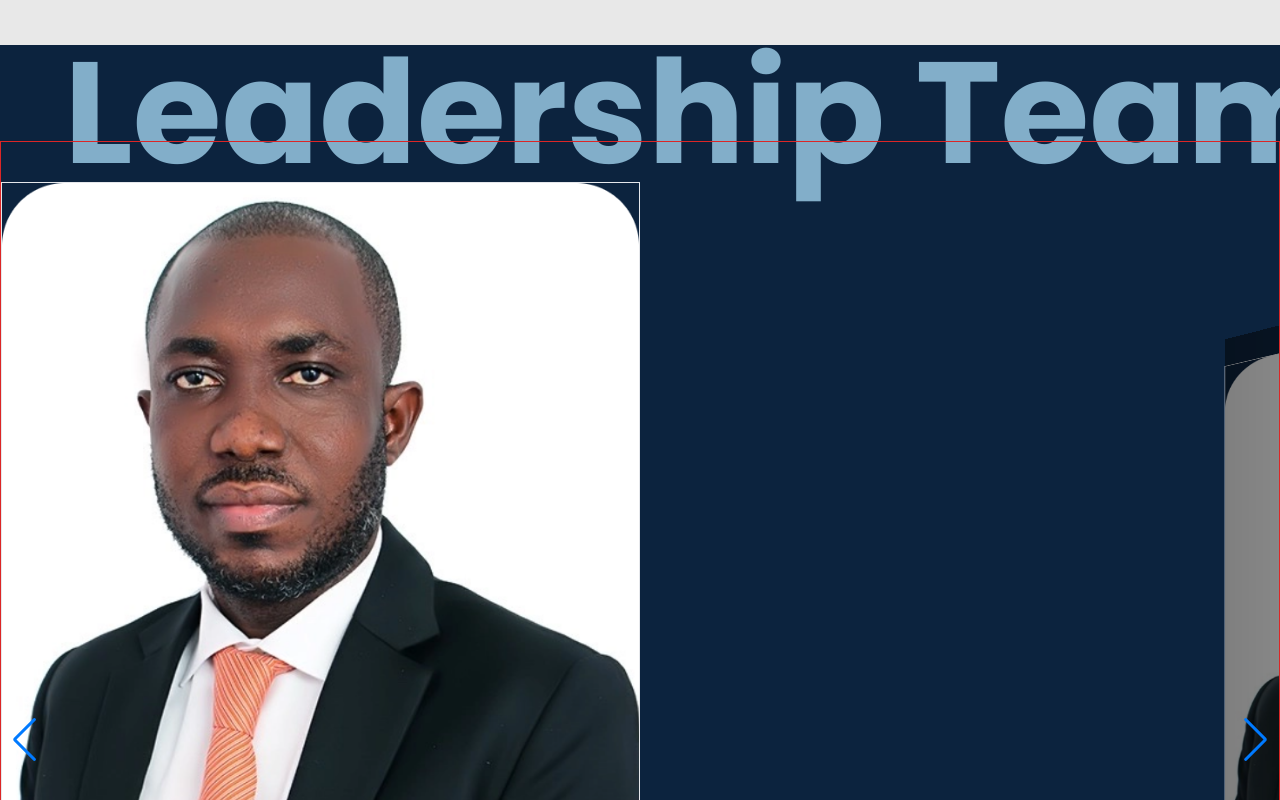
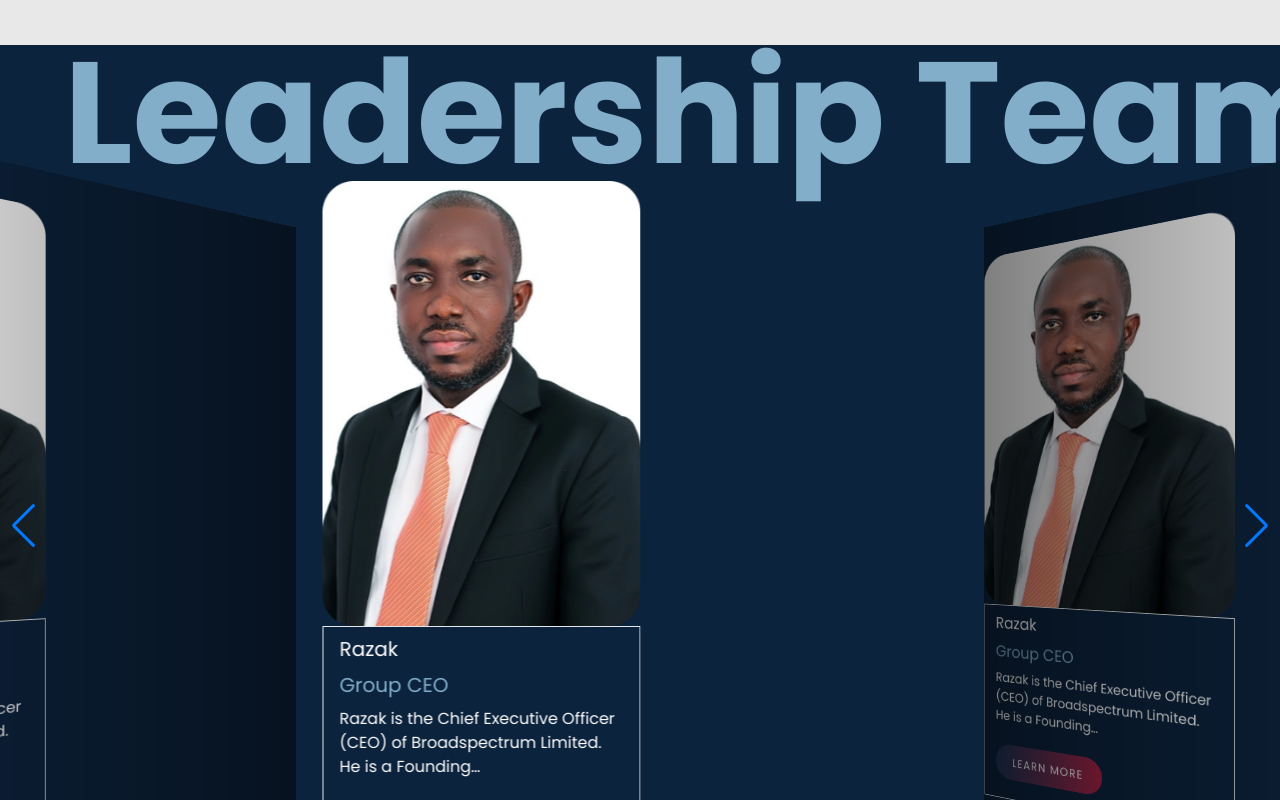
Before and after one commit to johnkdunyo/bsl-com-web, a Next.js app: page /about in a window 1280 px wide. Shown: the part 3100-3900 px from the top of the page. Built offline with nearby package versions, Linux system fonts and the light colour scheme.

Commit message:
minor updates

```diff
--- a/src/components/aboutPage/LeadershipTeam.tsx
+++ b/src/components/aboutPage/LeadershipTeam.tsx
@@ -12,8 +12,8 @@ import { EffectCoverflow, Pagination, Navigation } from "swiper";
 
 const SingleSlide = () => {
   return (
-    <div className="w-full py-10 bg-transparent sm:w-1/2 z-20">
-      <img src="/assets/img/board/razak.png" className=" border" />
+    <div className="w-full py-10 bg-transparent sm:w-1/2 z-20 ">
+      <img src="/assets/img/board/razak.png" className=" " />
 
       <div className="flex flex-col justify-center border">
         <div className="flex flex-col items-start gap-2 my-2 mx-4">
@@ -43,10 +43,10 @@ const LeadershipTeam = () => {
         <>
           <Swiper
             effect={"coverflow"}
-            spaceBetween={4}
+            spaceBetween={10}
             grabCursor={true}
             centeredSlides={true}
-            slidesPerView={"auto"}
+            slidesPerView={2}
             loop={true}
             mousewheel={true}
             autoplay={{
@@ -63,7 +63,7 @@ const LeadershipTeam = () => {
             pagination={{ clickable: true }}
             modules={[EffectCoverflow, Pagination, Navigation]}
             keyboard={true}
-            className=" border border-red-600 "
+            className="w-full "
           >
             <SwiperSlide>
               <SingleSlide />
```
